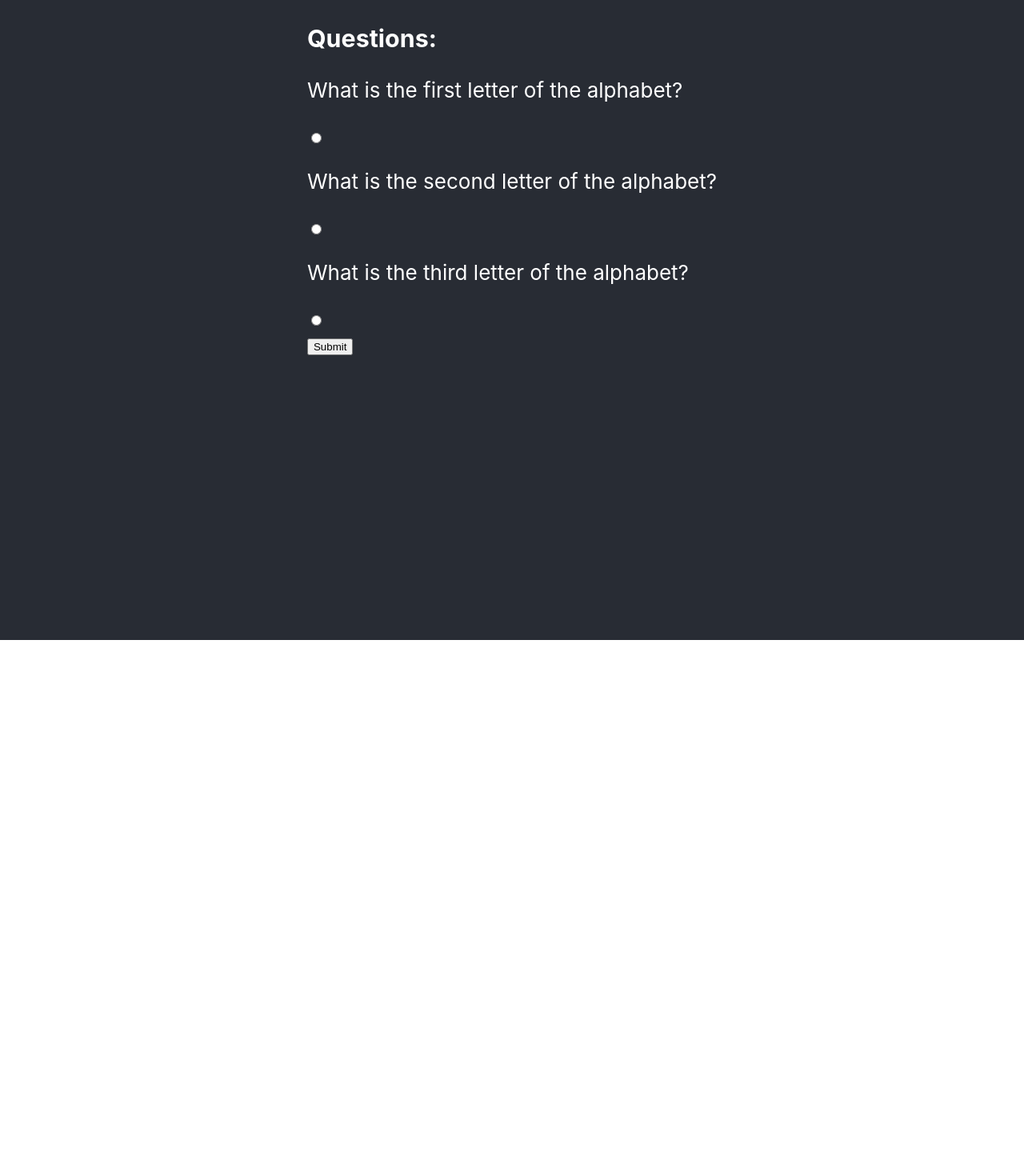
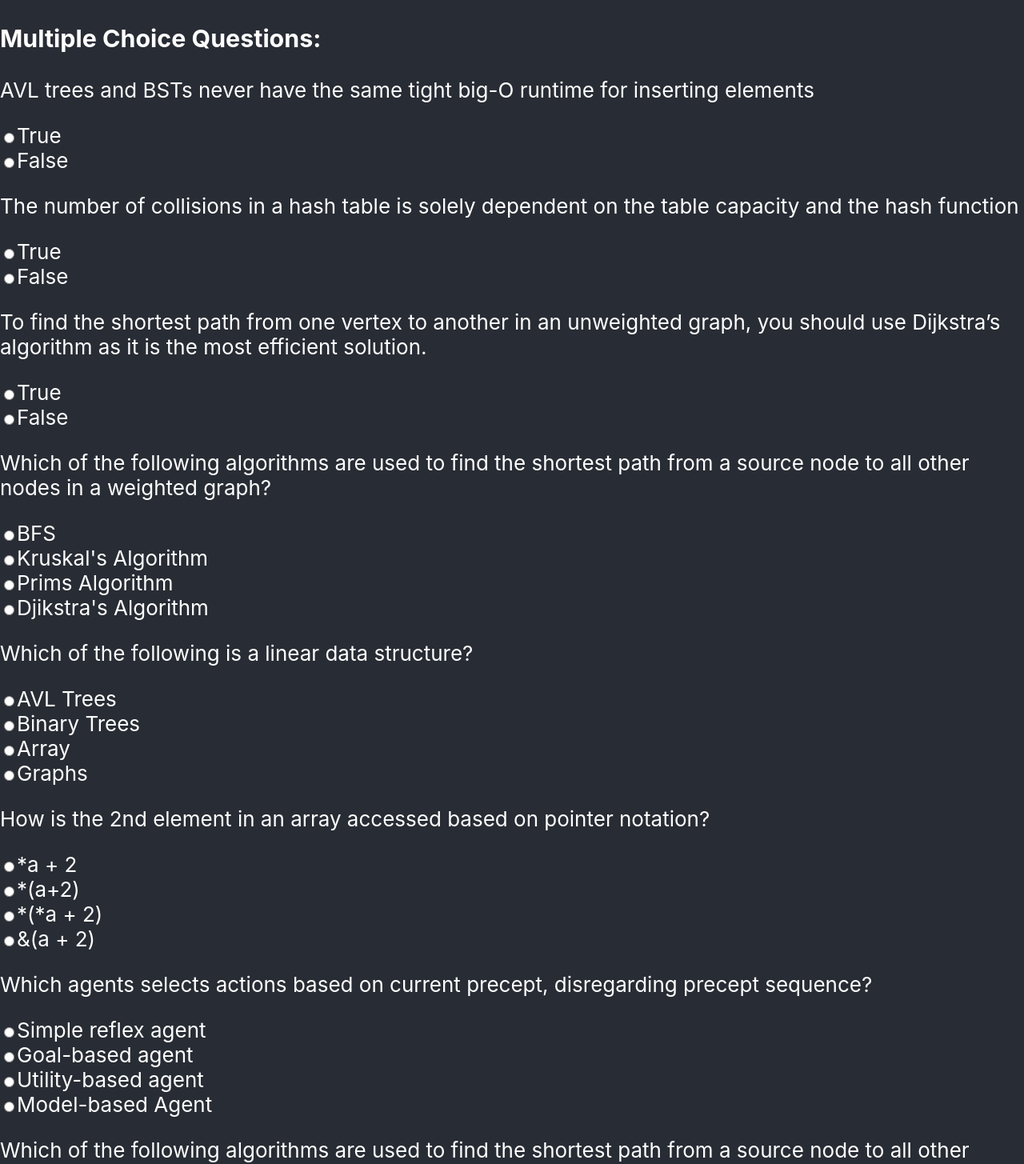
Before and after one commit to eroberts01/quizapp, a React (Create React App) app in the folder quizapp/: page / in a window 1280 px wide. Shown: the top 1455 px of the page at 80% size. Before the commit the page ends 800 px from the top, so only its background shows below. Built offline with nearby package versions, Linux system fonts and the light colour scheme.

Commit message:
Add T/F and MC questions with radio/submit buttom

```diff
--- a/quizapp/src/components/QuestionShuffler.js
+++ b/quizapp/src/components/QuestionShuffler.js
@@ -1,44 +1,37 @@
 import React from 'react';
 import questions_file from './../questions.json';
 import Button from 'react-bootstrap/Button';
-// import form from 'react-bootstrap/Form';
+import Form from 'react-bootstrap/Form';
 
 // taken from https://www.freecodecamp.org/news/how-to-shuffle-an-array-of-items-using-javascript-or-typescript/
 const shuffle = (array) => {
     return array.sort(() => Math.random() - 0.5);
 }
-const count = 0;
 
 export function QuestionShuffler() {
     let shuffled_questions = shuffle(questions_file["Test quiz"]["questions"]);
     return (
-        <div className='questionsMain'>
-            <form className='col-5 bg-light p-3'>
-                <h3 className="text-dark text-center">Questions:</h3>
+        <div>
+            <Form>
+                <h3>Multiple Choice Questions:</h3>
                 {shuffled_questions.map((q) =>
-                    <div className='questionsList'>
-                        <p className="text-center fw-bold">{q.question}</p>
-                        <div className="form-check">
-                            <input className="form-check-input" type="radio" name="answerRadioButton" id="answerA" />
-                            <label className="form-check-label" for="answerA">
-                                {q.answerChoices}
-                            </label>
-                        </div>
+                    <div className='question'>
+                        <p>{q.question}</p>
+                            {Object.keys(q.answer_choices).map((a) =>
+                                <div className='answerChoices'>
+                                    <input type="radio" name="answerRadioButton" id="answer" />
+                                    <label for="answer">
+                                        {q.answer_choices[a]}
+                                    </label>
+                                </div>)}
                     </div>
-                )}
+                )
+                }
                 <>
-                <Button variant="submit">Submit</Button>
+                    <Button variant="submit">Submit</Button>
                 </>
-            </form>
+            </Form >
 
-        </div>
+        </div >
     );
 }
-
-
- // <div>
-        //     {shuffled_questions.map((q) =>
-        //         <div>
-        //             {q.question}
-        //         </div>)}
-        // </div>
--- a/quizapp/src/questions.json
+++ b/quizapp/src/questions.json
@@ -2,37 +2,93 @@
     "Test quiz": {
         "questions": [
             {
-                "question": "What is the first letter of the alphabet?",
+                "question": "Which agents selects actions based on current precept, disregarding precept sequence?",
                 "type": "multiple_choice",
                 "answer_choices": {
-                    "A": "A",
-                    "B": "B",
-                    "C": "C",
-                    "D": "D"
+                    "A": "Simple reflex agent",
+                    "B": "Goal-based agent",
+                    "C": "Utility-based agent",
+                    "D": "Model-based Agent"
                 },
                 "answer": "A"
             },
             {
-                "question": "What is the second letter of the alphabet?",
+                "question": "Which of the following is a linear data structure?",
                 "type": "multiple_choice",
                 "answer_choices": {
-                    "A": "A",
-                    "B": "B",
-                    "C": "C",
-                    "D": "D"
+                    "A": "AVL Trees",
+                    "B": "Binary Trees",
+                    "C": "Array",
+                    "D": "Graphs"
+                },
+                "answer": "C"
+            },
+            {
+                "question": "How is the 2nd element in an array accessed based on pointer notation?",
+                "type": "multiple_choice",
+                "answer_choices": {
+                    "A": "*a + 2",
+                    "B": "*(a+2)",
+                    "C": "*(*a + 2)",
+                    "D": "&(a + 2)"
                 },
                 "answer": "B"
             },
             {
-                "question": "What is the third letter of the alphabet?",
+                "question": "Which of the following algorithms are used to find the shortest path from a source node to all other nodes in a weighted graph?",
                 "type": "multiple_choice",
                 "answer_choices": {
-                    "A": "A",
-                    "B": "B",
-                    "C": "C",
-                    "D": "D"
+                    "A": "BFS",
+                    "B": "Kruskal's Algorithm",
+                    "C": "Prims Algorithm",
+                    "D": "Djikstra's Algorithm"
                 },
-                "answer": "C"
+                "answer": "D"
+            },
+            {
+                "question": "Which of the following algorithms are used to find the shortest path from a source node to all other nodes in a weighted graph?",
+                "type": "true_false",
+                "answer_choices": {
+                    "T": "True",
+                    "F": "False"
+                },
+                "answer": "T"
+            },
+            {
+                "question": "Binary search in a sorted array is worst case O(n)",
+                "type": "true_false",
+                "answer_choices": {
+                    "T": "True",
+                    "F": "False"
+                },
+                "answer": "T"
+            },
+            {
+                "question": "The number of collisions in a hash table is solely dependent on the table capacity and the hash function",
+                "type": "true_false",
+                "answer_choices": {
+                    "T": "True",
+                    "F": "False"
+                },
+                "answer": "F"
+            },
+            {
+                "question": "AVL trees and BSTs never have the same tight big-O runtime for inserting elements",
+                "type": "true_false",
+                "answer_choices": {
+                    "T": "True",
+                    "F": "False"
+                },
+                "answer": "F"
+            },
+            {
+                "question": "To find the shortest path from one vertex to another in an unweighted graph, you should use Dijkstra’s algorithm as it is the most efficient solution.",
+                "type": "true_false",
+                "answer_choices": {
+                    "T": "True",
+                    "F": "False"
+                },
+                "answer": "F"
             }
         ]
     }
```
